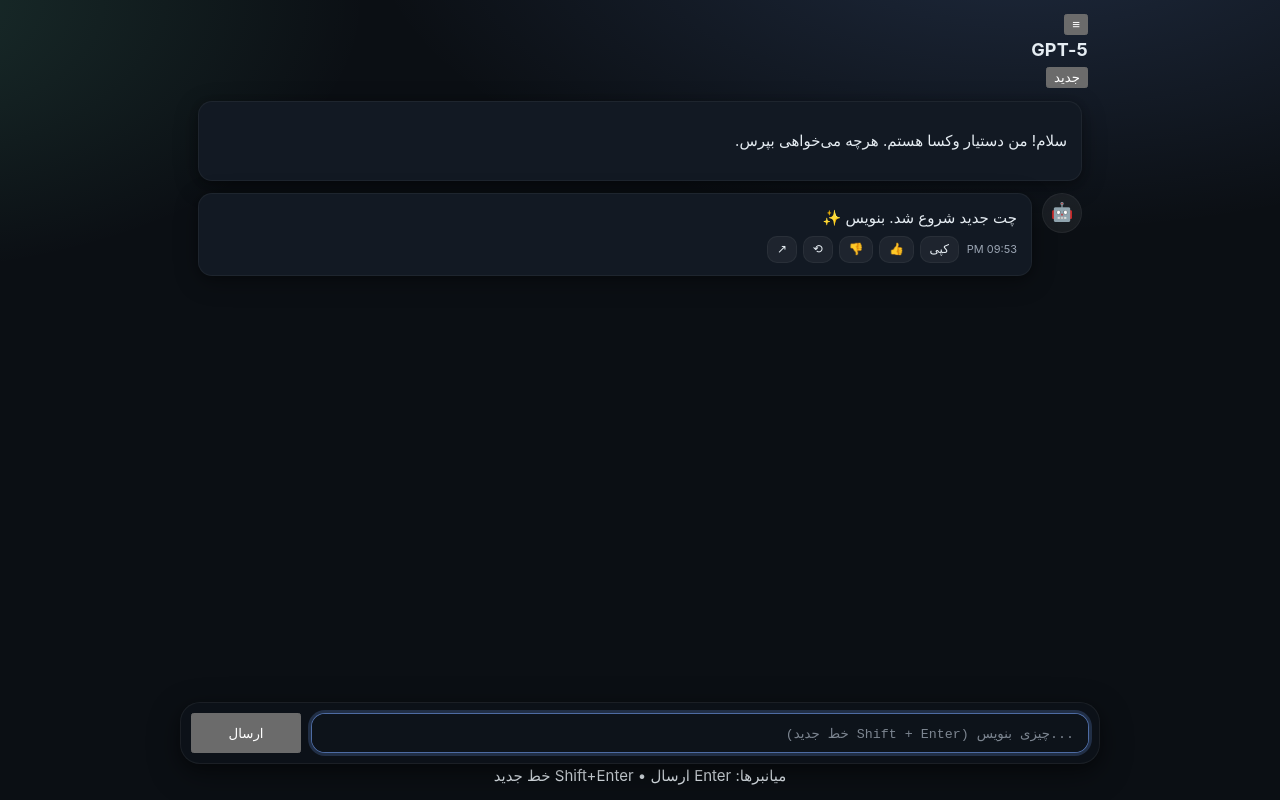
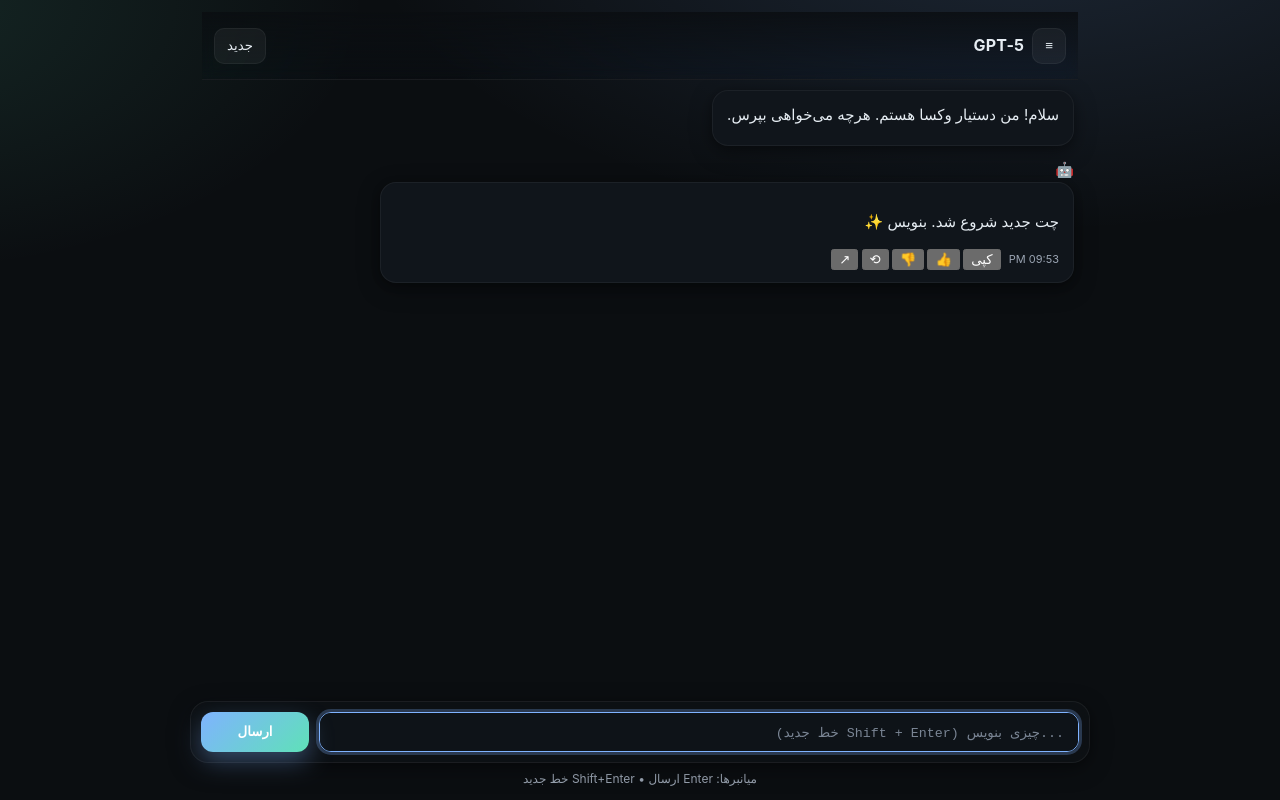
Before and after one commit to NimaMohammadii/vexa-ai, a plain HTML site: page modules/gpt/index.html in a window 1280 px wide. Both pictures are taken after a click on the button "جدید". Drawn offline with Linux system fonts and the light colour scheme.

Commit message:
Refactor CSS variables and styles for UI enhancements
Updated CSS variables for improved styling and consistency.

```diff
--- a/modules/gpt/styles.css
+++ b/modules/gpt/styles.css
@@ -1,139 +1,136 @@
 :root{
   color-scheme: dark;
-  --bg:#0b0f14; --bg-elev:#0f141a; --bg-glass:rgba(16,21,28,.55);
-  --ink:#e6edf3; --ink-dim:#9aa4b2; --ink-sub:#7c8590;
-  --line:1px solid rgba(255,255,255,.06);
-  --soft:1px solid rgba(255,255,255,.05);
-  --accent:#78a6ff; --accent-2:#75f0c1; /* آبی روشن + سبز نعنایی */
-  --user-grad-1:#2a2f38; --user-grad-2:#3a404c;
-  --ai-bubble:#121923;
+  --bg: #0b0e11;         /* پس‌زمینهٔ عمیق */
+  --panel: #0f1317;      /* پنل‌ها */
+  --ink: #e6edf3;        /* متن اصلی */
+  --ink-dim: #9aa4b2;    /* متن کمرنگ */
+  --line: 1px solid rgba(255,255,255,.06);
+  --soft: 1px solid rgba(255,255,255,.05);
 
-  --r-xl:18px; --r-lg:14px; --r-md:12px; --r-sm:10px;
-  --sh-1:0 6px 24px rgba(0,0,0,.32), 0 2px 8px rgba(0,0,0,.22);
-  --sh-2:0 10px 32px rgba(0,0,0,.38), 0 4px 14px rgba(0,0,0,.26);
+  --accent: #7fb3ff;     /* آبی ملایم */
+  --mint: #5fe1b8;       /* سبز نعنایی */
+  --focus: rgba(127,179,255,.25);
+
+  --r-lg: 16px;
+  --r-md: 12px;
+  --shadow-1: 0 6px 22px rgba(0,0,0,.35), 0 2px 8px rgba(0,0,0,.22);
+  --glass: rgba(15,19,23,.6);
 }
 
-*{box-sizing:border-box; -webkit-tap-highlight-color:transparent}
+*{box-sizing:border-box; -webkit-tap-highlight-color: transparent}
 html,body{height:100%}
 body{
-  margin:0; background:
-    radial-gradient(1100px 520px at 80% -10%, rgba(120,166,255,.18), transparent 60%),
-    radial-gradient(900px 500px at -10% 0%, rgba(117,240,193,.14), transparent 55%),
+  margin:0;
+  background:
+    radial-gradient(1100px 520px at 80% -10%, rgba(127,179,255,.15), transparent 60%),
+    radial-gradient(900px 500px at -10% 0%, rgba(95,225,184,.12), transparent 55%),
     var(--bg);
   color:var(--ink);
-  font:15px/1.6 -apple-system,BlinkMacSystemFont,"SF Pro Text","IRANSans",system-ui,Segoe UI,Roboto,Helvetica,Arial,"Apple Color Emoji","Segoe UI Emoji";
+  font: 15px/1.6 -apple-system,BlinkMacSystemFont,"SF Pro Text","IRANSans",system-ui,Segoe UI,Roboto,Helvetica,Arial,"Apple Color Emoji","Segoe UI Emoji";
 }
 
-/* App shell */
-.app{max-width:920px;margin:0 auto;padding:12px 12px 120px}
+/* Shell */
+.app{max-width: 900px; margin: 0 auto; padding: 12px 12px 120px}
 
-/* Header (sticky) */
-.app__header{
-  position:sticky;top:0;z-index:10;
-  background:linear-gradient(to bottom, rgba(11,15,20,.9), rgba(11,15,20,.55) 40%, transparent);
-  backdrop-filter: saturate(140%) blur(6px);
-  padding:8px 0;
+/* Header شبیه ChatGPT: ساده، بدون آیکون/استیکر */
+.header{
+  position: sticky; top: 0; z-index: 10;
+  display: flex; align-items: center; gap: 8px;
+  padding: 10px 12px;
+  background: linear-gradient(to bottom, rgba(11,14,17,.85), rgba(11,14,17,.55) 40%, transparent);
+  backdrop-filter: blur(6px) saturate(140%);
+  border-bottom: var(--line);
 }
-.toolbar{
-  display:flex;align-items:center;gap:10px;padding:10px 12px;border-radius:var(--r-xl);
-  background:linear-gradient(180deg, rgba(255,255,255,.04), rgba(255,255,255,.02));
-  border:var(--line); box-shadow:var(--sh-1);
+.title{font-weight: 700; font-size: 16px; letter-spacing: .2px}
+.header-actions{margin-inline-start: auto}
+.btn-ghost{
+  height: 36px; padding: 0 12px;
+  border-radius: 10px; border: var(--soft); color: var(--ink);
+  background: rgba(255,255,255,.05); cursor: pointer;
 }
-.icon-btn{
-  height:38px;width:38px;border-radius:12px;border:var(--soft);
-  background:rgba(255,255,255,.05); color:var(--ink);
-  display:grid;place-items:center; cursor:pointer;
+.btn-ghost:active{transform: translateY(1px); opacity: .9}
+
+/* Chat stream */
+.chat{display:flex; flex-direction:column; gap: 12px; padding: 10px 4px 0}
+.msg{display:flex}
+.msg.ai{justify-content:flex-start}
+.msg.user{justify-content:flex-end}
+
+.bubble{
+  max-width: 80%;
+  border: var(--soft);
+  border-radius: var(--r-lg);
+  box-shadow: var(--shadow-1);
+  padding: 12px 14px;
 }
-.icon-btn:active{transform:translateY(1px);opacity:.9}
-.title{display:flex;align-items:center;gap:8px;margin:0;font-size:18px;letter-spacing:.2px}
-.title .dot{width:10px;height:10px;border-radius:999px;background:linear-gradient(135deg, var(--accent), var(--accent-2));display:inline-block}
-.title .t{font-weight:800}
-.actions{margin-inline-start:auto}
-.pill-btn{
-  height:38px; padding:0 12px; border-radius:12px; border:var(--soft);
-  background:rgba(255,255,255,.05); color:var(--ink);
+.bubble.ai{
+  background: #10151b;   /* شبیه ChatGPT: بلوک ساده برای AI */
 }
-.pill-btn:active{transform:translateY(1px);opacity:.9}
+.bubble.user{
+  background: #1b222b;   /* حباب تیره برای کاربر */
+}
 
-/* Chat area */
-.chat{display:flex;flex-direction:column;gap:12px;padding:12px 6px 0}
-.message{display:grid;grid-template-columns:40px 1fr; gap:10px;align-items:start}
-.message.user{grid-template-columns:1fr 40px}
-.message .avatar{
-  width:40px;height:40px;border-radius:50%;display:grid;place-items:center;
-  border:var(--soft);background:rgba(255,255,255,.06); font-size:18px;
+.text{margin:0; white-space: pre-wrap; font-size: 15px}
+.meta{
+  margin-top: 6px; display:flex; gap:8px; align-items:center;
+  color: var(--ink-dim); font-size: 11px
 }
-.message.user .avatar{order:2}
-.bubble{
-  position:relative;border-radius:var(--r-lg);border:var(--soft);box-shadow:var(--sh-1);
+
+/* اکشن‌های زیر پیام (متنی، بدون ایموجی/استیکر) */
+.actions{display: flex; gap: 6px; margin-top: 6px; flex-wrap: wrap}
+.action{
+  padding: .35rem .55rem; font-size: 12px; color: var(--ink);
+  border: var(--soft); border-radius: 10px; background: rgba(255,255,255,.05);
+  cursor: pointer; user-select: none;
+  transition: transform .08s ease, background .18s ease;
 }
-.bubble.ai{background:var(--ai-bubble); padding:12px 14px}
-.bubble.user{
-  background:linear-gradient(145deg, var(--user-grad-1), var(--user-grad-2));
-  color:#fff; padding:12px 14px;
-}
-.primary{margin:0;white-space:pre-wrap;font-size:15px}
-.secondary{margin:.35rem 0 0;color:var(--ink-sub);font-size:13px}
-.meta{margin-top:6px;display:flex;gap:8px;align-items:center;color:var(--ink-dim);font-size:11px}
-.meta .chip{padding:.2rem .5rem;border-radius:999px;border:var(--soft);background:rgba(255,255,255,.05)}
-.actions-row{display:flex;gap:6px;flex-wrap:wrap}
-.act{
-  padding:.35rem .55rem;border-radius:10px;border:var(--soft);
-  background:rgba(255,255,255,.05); color:var(--ink);
-  font-size:12px;cursor:pointer;transition:transform .08s ease, background .18s ease; user-select:none;
-}
-.act:active{transform:translateY(1px);opacity:.9}
+.action:active{transform: translateY(1px); opacity: .9}
 
-/* typing (skeleton) */
-.message.loading .bubble{min-height:46px}
-.dots{display:inline-flex;gap:6px;margin-inline-start:6px;vertical-align:middle}
-.dots span{width:6px;height:6px;border-radius:50%;background:currentColor;opacity:.55;animation:d 1.3s infinite ease-in-out}
-.dots span:nth-child(2){animation-delay:.2s}
-.dots span:nth-child(3){animation-delay:.4s}
+/* Loading / typing indicator */
+.loading .text{opacity:.85}
+.dots{display:inline-flex; gap:6px; margin-inline-start:6px; vertical-align:middle}
+.dots i{width:6px; height:6px; border-radius:999px; background: currentColor; opacity:.55; animation: d 1.3s infinite ease-in-out}
+.dots i:nth-child(2){animation-delay:.2s}
+.dots i:nth-child(3){animation-delay:.4s}
 @keyframes d{0%,80%,100%{transform:scale(.6);opacity:.4}40%{transform:scale(1);opacity:1}}
 
-/* Suggestions */
-.suggestions{display:flex;flex-wrap:wrap;gap:10px;margin:6px 6px 0}
-.suggestion{
-  padding:10px 14px;border-radius:999px;border:var(--soft);
-  background:rgba(255,255,255,.05); color:var(--ink);
-  font-size:13.5px; cursor:pointer; transition:transform .08s ease, background .18s ease;
-}
-.suggestion:active{transform:translateY(1px);opacity:.9}
-
-/* Composer (glass) */
+/* Composer */
 .composer{
-  position:fixed;inset-inline:0;bottom:12px;display:grid;place-items:center;pointer-events:none
+  position: fixed; inset-inline: 0; bottom: 12px;
+  display: grid; place-items: center; pointer-events: none;
 }
 .composer__form{
-  width:min(920px, calc(100% - 24px));
-  display:grid;grid-template-columns:1fr 110px;gap:10px;pointer-events:auto;
-  border-radius:20px;border:var(--line); background:var(--bg-glass);
-  backdrop-filter: blur(14px) saturate(140%); box-shadow:var(--sh-2); padding:10px;
+  width: min(900px, calc(100% - 24px));
+  display: grid; grid-template-columns: 1fr 108px; gap: 10px;
+  pointer-events: auto; padding: 10px;
+  background: var(--glass); backdrop-filter: blur(12px) saturate(140%);
+  border: var(--line); border-radius: 18px; box-shadow: var(--shadow-1);
 }
 #prompt-input{
-  width:100%; border:1px solid rgba(255,255,255,.08); background:#0d131a;
-  color:var(--ink); border-radius:14px; padding:12px 14px; outline:none; resize:none; max-height:180px
+  width: 100%; max-height: 180px; resize: none; outline: none;
+  border: 1px solid rgba(255,255,255,.08);
+  background: #0e1318; color: var(--ink);
+  border-radius: 12px; padding: 12px 14px;
 }
-#prompt-input::placeholder{color:var(--ink-sub)}
-#prompt-input:focus{border-color:rgba(120,166,255,.6); box-shadow:0 0 0 3px rgba(120,166,255,.2)}
-.send-btn{
-  border:0;border-radius:14px;color:#fff;font-weight:700;letter-spacing:.2px;
-  background:linear-gradient(135deg, var(--accent), var(--accent-2));
-  box-shadow:0 10px 24px rgba(120,166,255,.35);
-  padding:12px 14px; cursor:pointer; transition:transform .08s ease, box-shadow .2s ease, opacity .2s
+#prompt-input::placeholder{color: #7a8594}
+#prompt-input:focus{border-color: var(--accent); box-shadow: 0 0 0 3px var(--focus)}
+.send{
+  border: 0; border-radius: 12px; color: #fff; font-weight: 700;
+  background: linear-gradient(135deg, var(--accent), var(--mint));
+  padding: 12px 14px; cursor: pointer;
+  box-shadow: 0 10px 24px rgba(127,179,255,.35);
+  transition: transform .08s ease, opacity .2s ease;
 }
-.send-btn:disabled{opacity:.6;box-shadow:none;cursor:default}
-.send-btn:active{transform:translateY(1px)}
-.tip{margin-top:6px;text-align:center;color:var(--ink-dim);font-size:12px}
+.send:disabled{opacity:.6; box-shadow: none; cursor: default}
+.send:active{transform: translateY(1px)}
+.hint{margin-top:6px; text-align:center; color: var(--ink-dim); font-size: 12px}
 
-/* animations */
-.animate-in{animation:fade-in .25s ease both}
-@keyframes fade-in{from{opacity:0;transform:translateY(4px)}to{opacity:1;transform:none}}
+/* Animations */
+.fade-in{animation: fade .22s ease both}
+@keyframes fade{from{opacity:0; transform: translateY(4px)} to{opacity:1; transform:none}}
 
 /* Responsive */
-@media (max-width:520px){
-  .title{font-size:16px}
-  .composer__form{grid-template-columns:1fr 96px}
-  .send-btn{font-size:14px}
+@media (max-width: 520px){
+  .composer__form{grid-template-columns: 1fr 96px}
+  .send{font-size: 14px}
 }
```
